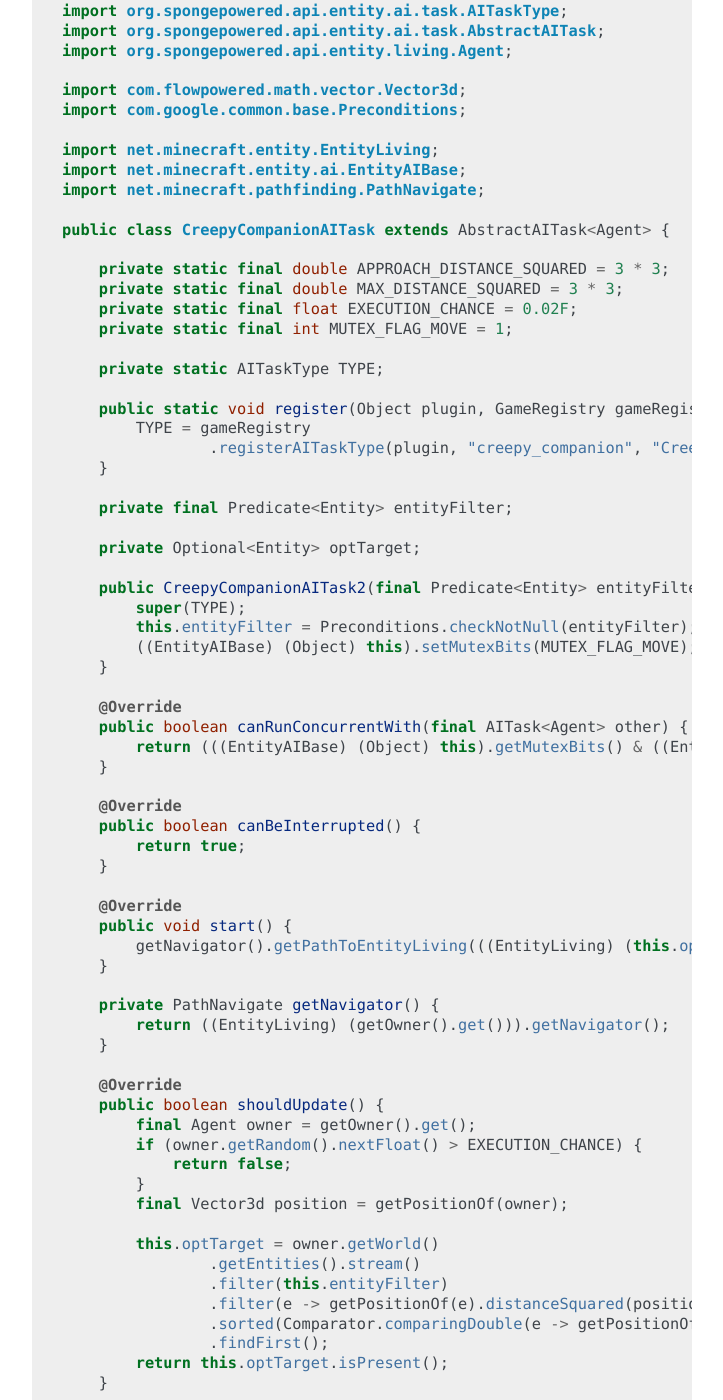
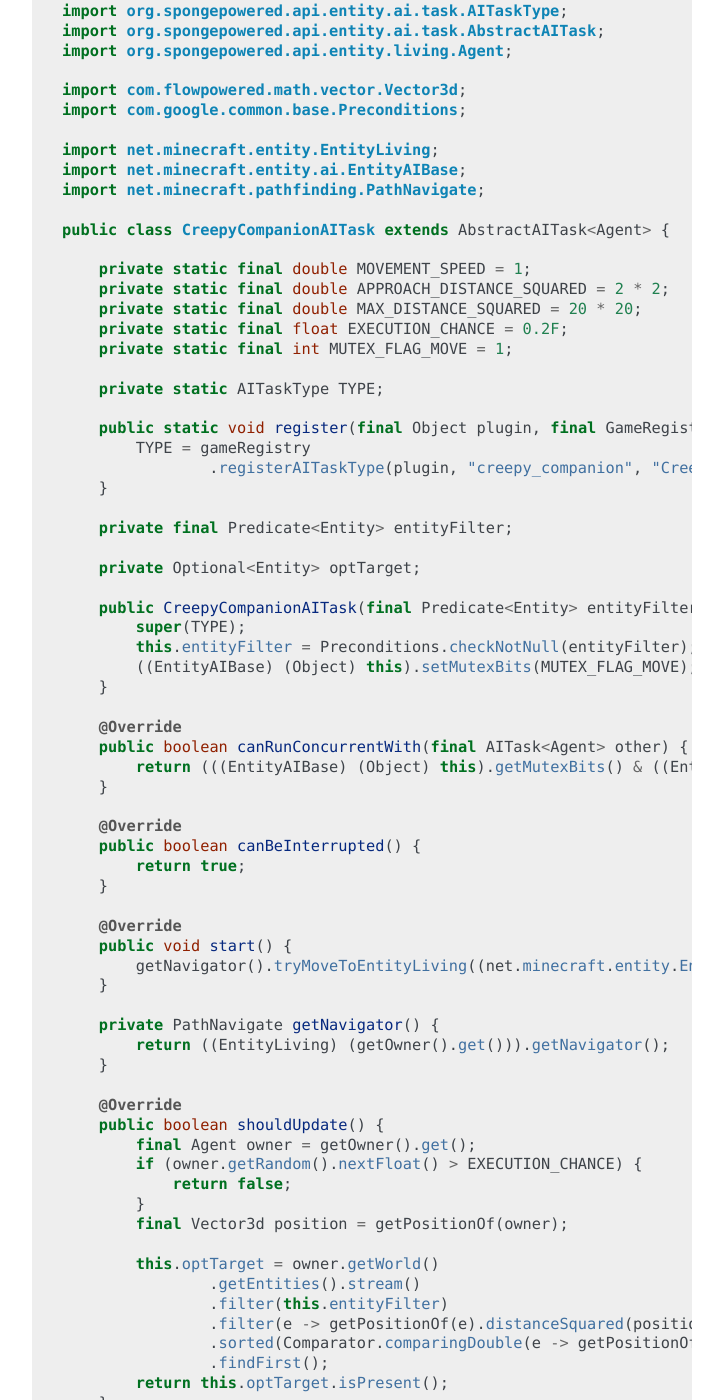
Before and after one commit to SpongePowered/SpongeDocs, a Sphinx documentation site: the page built from source/plugin/entities/ai.rst, in a window 1280 px wide and 1400 px high, scrolled down 4206 px. Shown: the whole window, without its empty margins (388-1111 px from the left). Built offline with Sphinx 7.4.7, drawn with Linux system fonts in a browser that asks for light colours; pages that are not in the unit, such as notebooks, are missing from menus; cross-references to code outside the pages are shown as plain code.

Commit message:
Almost, but this actually works.

```diff
--- a/source/plugin/entities/ai.rst
+++ b/source/plugin/entities/ai.rst
@@ -193,23 +193,24 @@ example shows an example implementation of such a custom AITask.
 
     public class CreepyCompanionAITask extends AbstractAITask<Agent> {
 
-        private static final double APPROACH_DISTANCE_SQUARED = 3 * 3;
-        private static final double MAX_DISTANCE_SQUARED = 3 * 3;
-        private static final float EXECUTION_CHANCE = 0.02F;
+        private static final double MOVEMENT_SPEED = 1;
+        private static final double APPROACH_DISTANCE_SQUARED = 2 * 2;
+        private static final double MAX_DISTANCE_SQUARED = 20 * 20;
+        private static final float EXECUTION_CHANCE = 0.2F;
         private static final int MUTEX_FLAG_MOVE = 1;
 
         private static AITaskType TYPE;
 
-        public static void register(Object plugin, GameRegistry gameRegistry) {
+        public static void register(final Object plugin, final GameRegistry gameRegistry) {
             TYPE = gameRegistry
-                    .registerAITaskType(plugin, "creepy_companion", "CreepyCompanion", CreepyCompanionAITask2.class);
+                    .registerAITaskType(plugin, "creepy_companion", "CreepyCompanion", CreepyCompanionAITask.class);
         }
 
         private final Predicate<Entity> entityFilter;
 
         private Optional<Entity> optTarget;
 
-        public CreepyCompanionAITask2(final Predicate<Entity> entityFilter) {
+        public CreepyCompanionAITask(final Predicate<Entity> entityFilter) {
             super(TYPE);
             this.entityFilter = Preconditions.checkNotNull(entityFilter);
             ((EntityAIBase) (Object) this).setMutexBits(MUTEX_FLAG_MOVE);
@@ -227,7 +228,7 @@ example shows an example implementation of such a custom AITask.
 
         @Override
         public void start() {
-            getNavigator().getPathToEntityLiving(((EntityLiving) (this.optTarget.get())));
+            getNavigator().tryMoveToEntityLiving((net.minecraft.entity.Entity) this.optTarget.get(), MOVEMENT_SPEED);
         }
 
         private PathNavigate getNavigator() {
```
